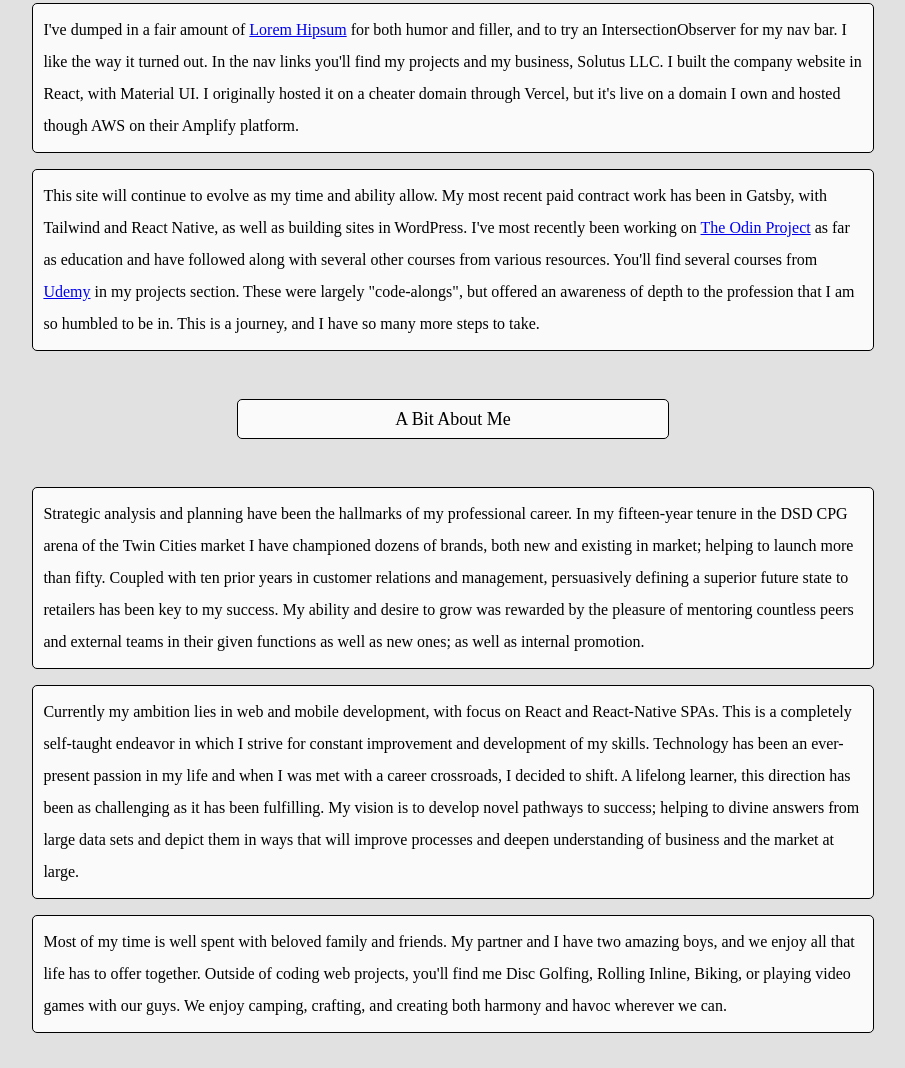
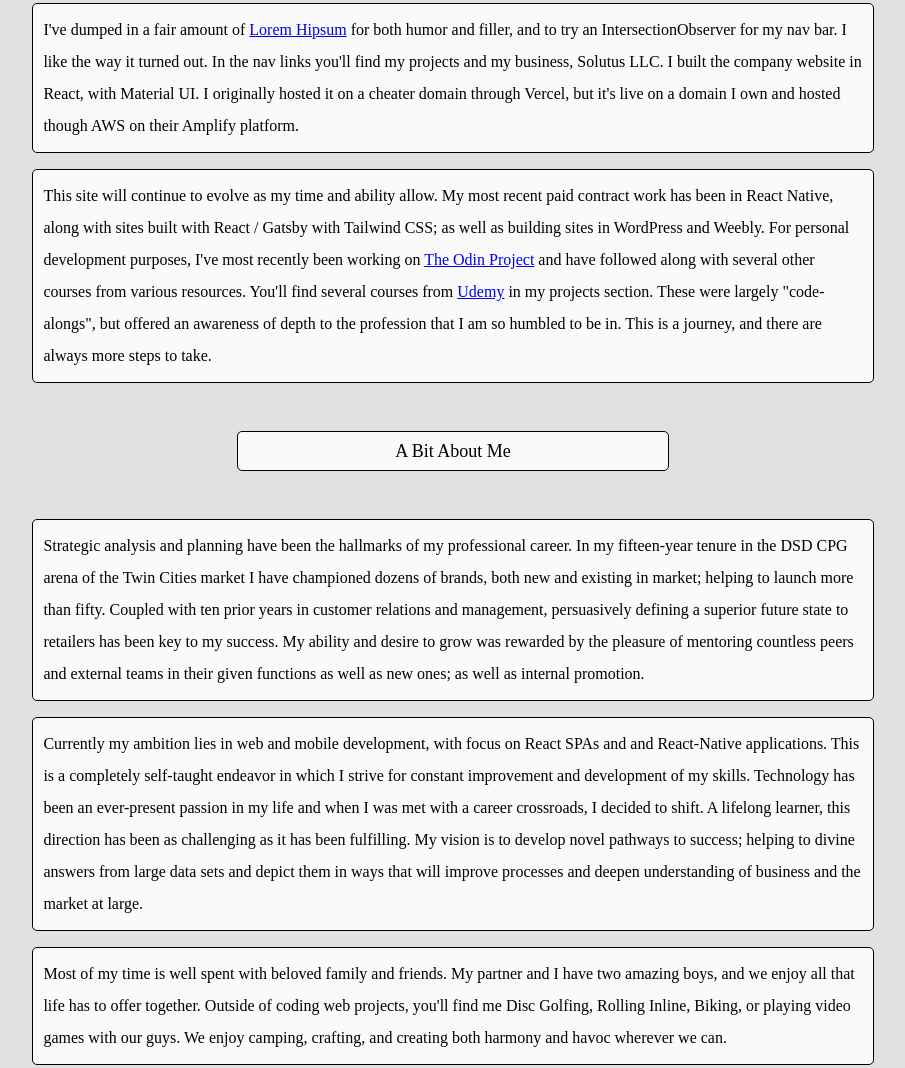
Before and after one commit to CPMSP/cpmsp.github.io, a plain HTML site: page index.html in a window 1280 px wide. Shown: the part 1102-2170 px from the top of the page, without its empty margins (187-1092 px from the left). Drawn offline with nearby package versions, Linux system fonts and the light colour scheme.

Commit message:
updates 4422

```diff
--- a/index.html
+++ b/index.html
@@ -32,7 +32,7 @@
         </li>
         <li class="navLinks">
           <a class="ghLogo" href="https://github.com/CPMSP"
-            ><img src="assets/GitHub-Mark-32px.png" alt=""
+            ><img src="assets/GitHub-Mark-32px.png" alt="GitHub logo"
           /></a>
         </li>
       </ul>
@@ -61,16 +61,13 @@
 
         <p>
           This site will continue to evolve as my time and ability allow. My
-          most recent paid contract work has been in Gatsby, with Tailwind and
-          React Native, as well as building sites in WordPress. I've most
+          most recent paid contract work has been in React Native, along with sites built with React / Gatsby with Tailwind CSS; as well as building sites in WordPress and Weebly. For personal development purposes, I've most
           recently been working on
-          <a href="https://www.theodinproject.com">The Odin Project</a> as far
-          as education and have followed along with several other courses from
+          <a href="https://www.theodinproject.com">The Odin Project</a> and have followed along with several other courses from
           various resources. You'll find several courses from
           <a href="https://www.udemy.com/">Udemy</a> in my projects section.
           These were largely "code-alongs", but offered an awareness of depth to
-          the profession that I am so humbled to be in. This is a journey, and I
-          have so many more steps to take.
+          the profession that I am so humbled to be in. This is a journey, and there are always more steps to take.
         </p>
       </section>
 
@@ -90,7 +87,7 @@
 
         <p>
           Currently my ambition lies in web and mobile development, with focus
-          on React and React-Native SPAs. This is a completely self-taught
+          on React SPAs and and React-Native applications. This is a completely self-taught
           endeavor in which I strive for constant improvement and development of
           my skills. Technology has been an ever-present passion in my life and
           when I was met with a career crossroads, I decided to shift. A
```
